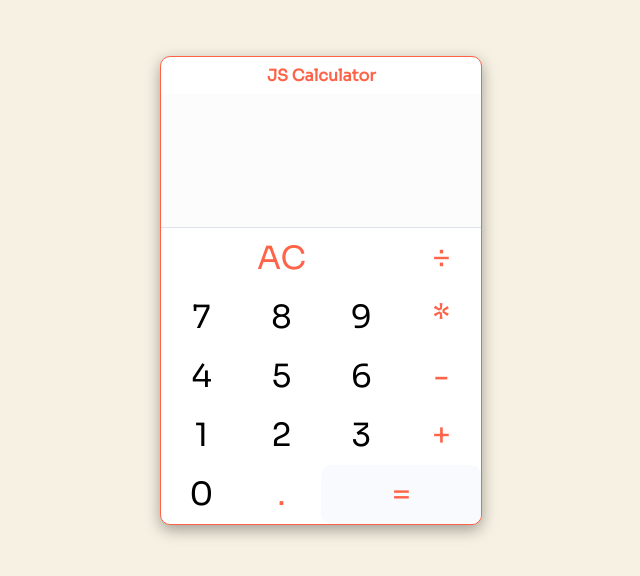
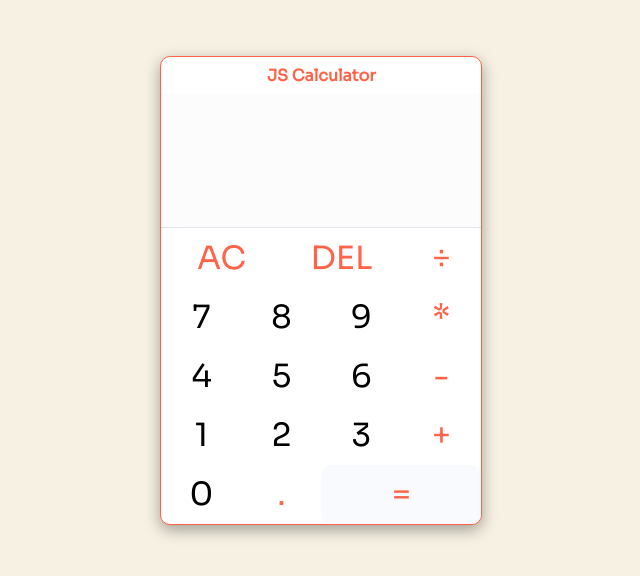
Before and after one commit to itamim345/JS-Calculator, a plain HTML site: page index.html in a window 1280 px wide. Shown: the whole page, without its empty margins (290-930 px from the left). Drawn offline with Linux system fonts and the light colour scheme.

Commit message:
Added del button for deleting single value

```diff
--- a/index.html
+++ b/index.html
@@ -16,6 +16,7 @@
             </div>
             <div class="top-btn-row">
                 <span onclick="clearScreen()">AC</span>
+                <span onclick="del()">DEL</span>
                 <span onclick="getInput('/')">÷</span>
             </div>
             <div class="btn-row">
--- a/script.js
+++ b/script.js
@@ -15,3 +15,8 @@ function getResult(){
 function clearScreen(){
     calcScreen.value="";
 }
+
+// Function to delete single value
+function del(){
+    calcScreen.value = calcScreen.value.slice(0, -1);
+}
--- a/style.css
+++ b/style.css
@@ -44,7 +44,7 @@ body{
 }
 .top-btn-row {
     display: grid;
-    grid-template-columns: 15rem 5rem;
+    grid-template-columns: 7.5rem 7.5rem 5rem;
     color: #ff6348;
 }
 .op {
```
